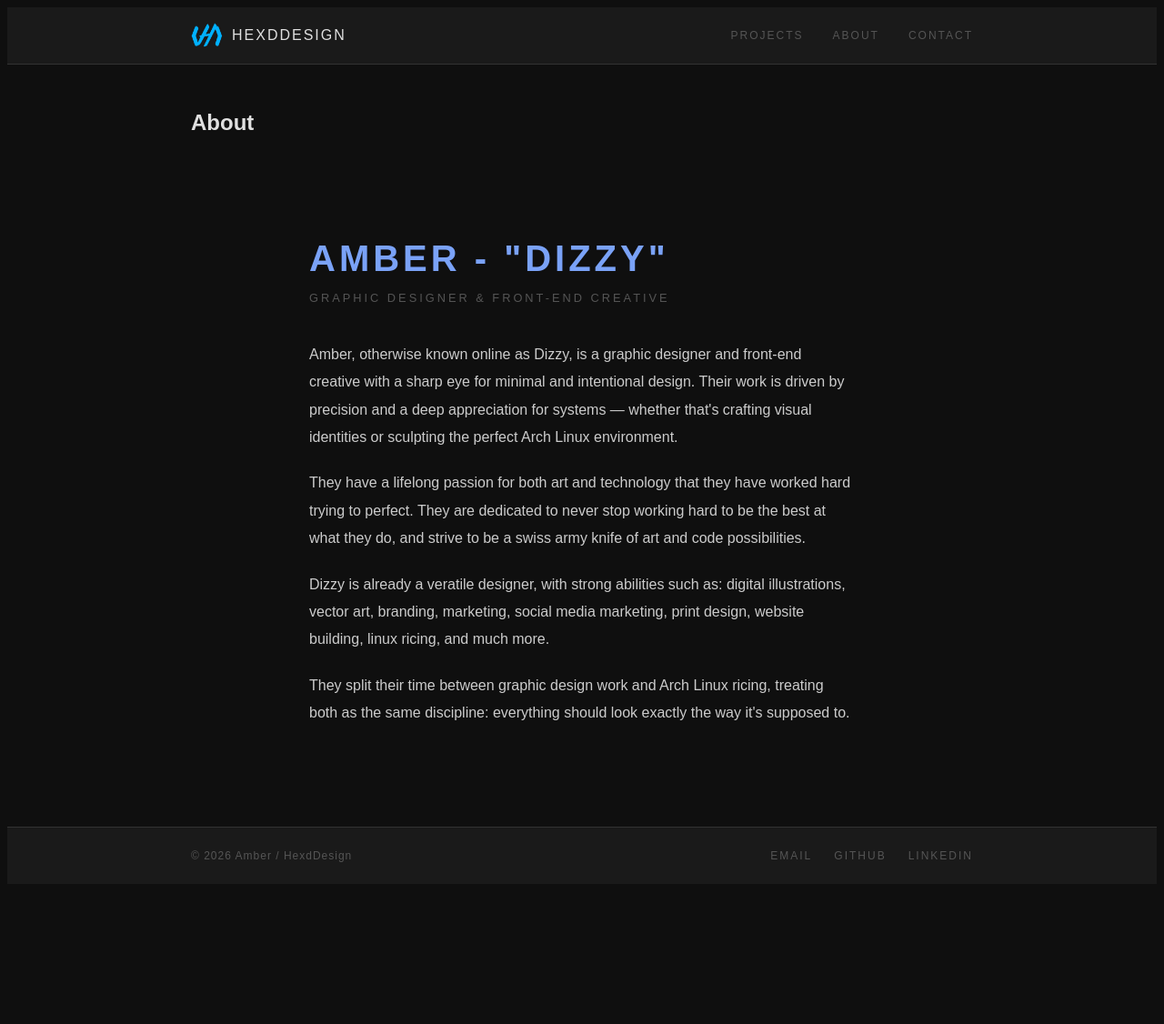
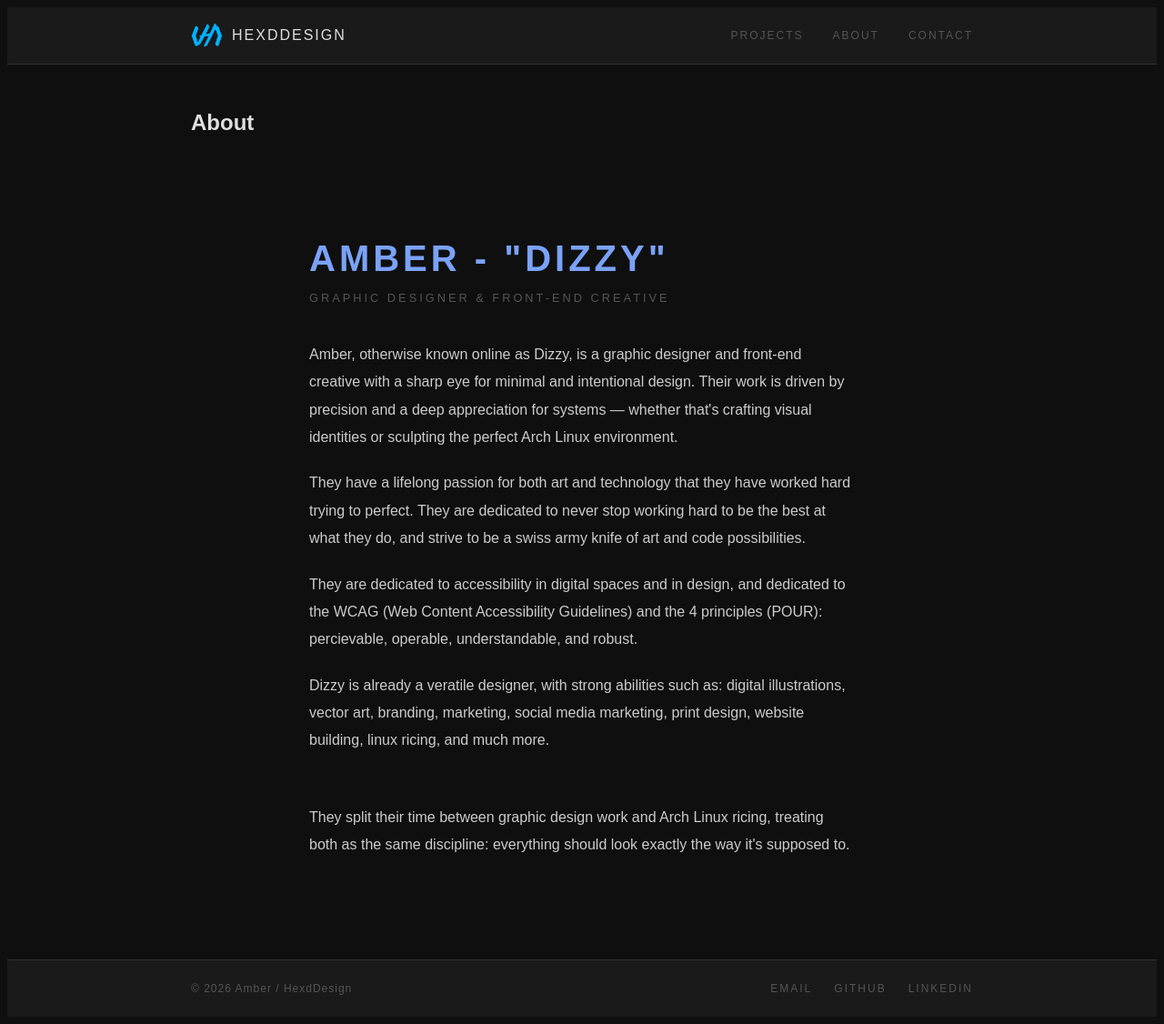
Before and after one commit to HexdDesign/hexddesign.github.io, a Jekyll site: the page built from about.markdown, in a window 1280 px wide. Shown: the whole page at 91% size. Built offline with Jekyll 4.4.1, drawn with Linux system fonts in a browser that asks for light colours; some web fonts are replaced; before the commit the page ends 980 px from its top, so only the background shows below that.

Commit message:
Update about.markdown

```diff
--- a/about.markdown
+++ b/about.markdown
@@ -12,7 +12,9 @@ permalink: /about/
   <div class="about-bio">
     <p>Amber, otherwise known online as Dizzy, is a graphic designer and front-end creative with a sharp eye for minimal and intentional design. Their work is driven by precision and a deep appreciation for systems — whether that's crafting visual identities or sculpting the perfect Arch Linux environment.</p>
     <p>They have a lifelong passion for both art and technology that they have worked hard trying to perfect. They are dedicated to never stop working hard to be the best at what they do, and strive to be a swiss army knife of art and code possibilities. </p>
+    <p>They are dedicated to accessibility in digital spaces and in design, and dedicated to the WCAG (Web Content Accessibility Guidelines) and the 4 principles (POUR): percievable, operable, understandable, and robust. </p>
     <p>Dizzy is already a veratile designer, with strong abilities such as: digital illustrations, vector art, branding, marketing, social media marketing, print design, website building, linux ricing, and much more. </p>
+    <br>
     <p>They split their time between graphic design work and Arch Linux ricing, treating both as the same discipline: everything should look exactly the way it's supposed to.</p>
   </div>
 
```
